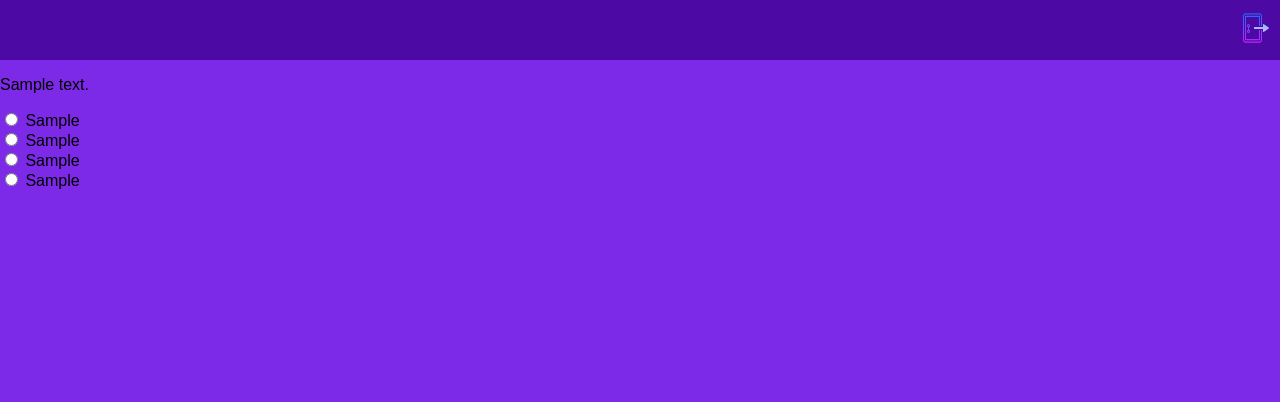
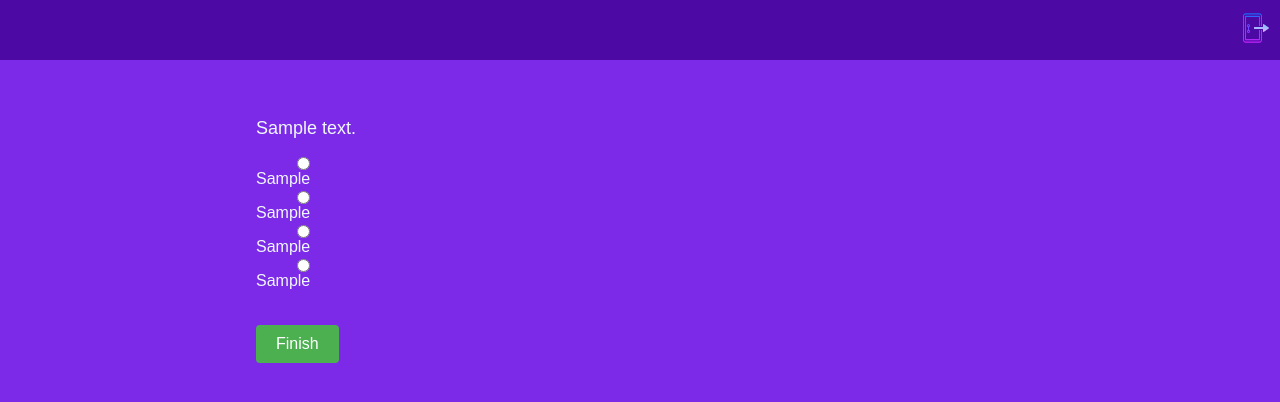
Before and after one commit to varsha-nagle/Quiz-App, a Django app: page /quiz/ in a window 1280 px wide. Shown: the top 402 px of the page. Run offline with Django 4.2, Linux system fonts and the light colour scheme; tables that the repository leaves empty hold one stand-in row (values such as "Sample post").

Commit message:
code for one question show at time with prev and next button

```diff
--- a/QuizMaster/QuizManager/static/quest.css
+++ b/QuizMaster/QuizManager/static/quest.css
@@ -50,3 +50,63 @@ header {
     left: 50%;
     transform: translateX(-50%);
 }
+
+.quiz-container {
+    width: 60%;
+    margin: 50px auto;
+    padding: 20px;
+    margin-top: 20px; /* Add margin to the top */
+    margin-bottom: 20px; /* Add margin to the bottom */
+}
+
+.quiz-container p {
+    font-size: 18px;
+    margin-bottom: 15px;
+    text-align: center;
+    color: aliceblue;
+
+}
+
+.quiz-container .options {
+    display: grid;
+    justify-content: space-between;
+    margin-bottom: 20px;
+     color: aliceblue;
+}
+
+.quiz-container .options label {
+    display: block;
+    padding: 10px;
+    margin: 5px 0; /* Adjust margin-bottom to create space between options */
+    cursor: pointer;
+}
+
+.quiz-container .options label:hover {
+    background-color: #f5f5f5;
+}
+
+.quiz-container input[type="radio"] {
+    margin-right: 10px;
+}
+
+.quiz-container label {
+    display: block;
+    margin-bottom: 10px;
+    text-align: center;
+}
+
+
+.quiz-container input[type="submit"] {
+    background-color: #4caf50;
+    color: white;
+    padding: 10px 20px;
+    font-size: 16px;
+    border: none;
+    border-radius: 4px;
+    cursor: pointer;
+    margin-top: 15px;
+}
+
+.quiz-container input[type="submit"]:hover {
+    background-color: #45a049;
+}
--- a/QuizMaster/QuizManager/templates/quiz_page.html
+++ b/QuizMaster/QuizManager/templates/quiz_page.html
@@ -18,40 +18,27 @@
         </div>
     </header>
 
-    {% for question in questions %}
-    <div>
-        <p>{{ question.question_text }}</p>
-        <form>
-            <input type="radio" name="question{{ question.id }}" value="{{ question.option1 }}"> {{ question.option1 }}<br>
-            <input type="radio" name="question{{ question.id }}" value="{{ question.option2 }}"> {{ question.option2 }}<br>
-            <input type="radio" name="question{{ question.id }}" value="{{ question.option3 }}"> {{ question.option3 }}<br>
-            <input type="radio" name="question{{ question.id }}" value="{{ question.option4 }}"> {{ question.option4 }}<br>
+     <div class="quiz-container">
+         <form method="post" action="{% url 'quiz_page' %}">
+          {% csrf_token %}
+              <div class="options">
+                    <p>{{ current_question.question_text }}</p>
+                    <input type="radio" name="question{{ current_question.id }}" value="{{ current_question.option1 }}"> {{ current_question.option1 }}<br>
+                    <input type="radio" name="question{{ current_question.id }}" value="{{ current_question.option2 }}"> {{ current_question.option2 }}<br>
+                    <input type="radio" name="question{{ current_question.id }}" value="{{ current_question.option3 }}"> {{ current_question.option3 }}<br>
+                    <input type="radio" name="question{{ current_question.id }}" value="{{ current_question.option4 }}"> {{ current_question.option4 }}<br>
+              </div>
+
+            {% if current_question_index > 0 %}
+                <input type="submit" name="previous" value="Previous">
+            {% endif %}
+
+            {% if current_question_index < last_question_index %}
+                <input type="submit" name="next" value="Next">
+            {% else %}
+                <input type="submit" value="Finish">
+            {% endif %}
         </form>
     </div>
-    {% endfor %}
-<!--    <div>-->
-<!--        <p>{{ current_question.question_text }}</p>-->
-<!--        <form method="post">-->
-<!--            {% csrf_token %}-->
-<!--            <input type="radio" name="selected_option" value="{{ current_question.option1 }}"> {{ current_question.option1 }}<br>-->
-<!--            <input type="radio" name="selected_option" value="{{ current_question.option2 }}"> {{ current_question.option2 }}<br>-->
-<!--            <input type="radio" name="selected_option" value="{{ current_question.option3 }}"> {{ current_question.option3 }}<br>-->
-<!--            <input type="radio" name="selected_option" value="{{ current_question.option4 }}"> {{ current_question.option4 }}<br>-->
-<!--            <button type="submit">Next</button>-->
-<!--        </form>-->
-<!--    </div>-->
-
-<!--<div>-->
-<!--        <p>{{ current_question.question_text }}</p>-->
-<!--        <form method="post">-->
-<!--            {% csrf_token %}-->
-<!--            <input type="radio" name="selected_option" value="{{ current_question.option1 }}"> {{ current_question.option1 }}<br>-->
-<!--            <input type="radio" name="selected_option" value="{{ current_question.option2 }}"> {{ current_question.option2 }}<br>-->
-<!--            <input type="radio" name="selected_option" value="{{ current_question.option3 }}"> {{ current_question.option3 }}<br>-->
-<!--            <input type="radio" name="selected_option" value="{{ current_question.option4 }}"> {{ current_question.option4 }}<br>-->
-<!--                <button type="submit">Next</button>-->
-<!--        </form>-->
-<!--    </div>-->
-
 </body>
 </html>
--- a/QuizMaster/QuizManager/views.py
+++ b/QuizMaster/QuizManager/views.py
@@ -56,6 +56,60 @@ def rules_view(request):
     return render(request, 'rules.html')
 
 
+# def quiz_page(request):
+#     # Get the current question ID from the session or default to the first question
+#     current_question_id = request.session.get('current_question_id', None)
+#     if current_question_id is None:
+#         questions = Question.objects.all()
+#         if questions:
+#             current_question_id = questions.first().id
+#             request.session['current_question_id'] = current_question_id
+#
+#     # Get the current question based on the current_question_id
+#     current_question = Question.objects.get(id=current_question_id)
+#
+#     # Handle form submission if any
+#     if request.method == 'POST':
+#         # Process the submitted answer and update the session
+#         submitted_answer = request.POST.get(f'question{current_question_id}', None)
+#         # Add your answer processing logic here
+#
+#         # Move to the next question or finish the quiz based on your logic
+#         # For example, move to the next question:
+#         next_question = Question.objects.filter(id__gt=current_question_id).first()
+#         if next_question:
+#             request.session['current_question_id'] = next_question.id
+#             return redirect('quiz_page')
+#         else:
+#             # Redirect to a quiz completion page or wherever you want to go after the last question
+#             return redirect('quiz_complete')
+#
+#     return render(request, 'quiz_page.html', {'current_question': current_question})
+
+
 def quiz_page(request):
+    current_question_index = request.session.get('current_question_index', 0)
     questions = Question.objects.all()
-    return render(request, 'quiz_page.html', {'questions': questions})
+
+    if current_question_index >= len(questions):
+        # Redirect to a quiz completion page or wherever you want to go after the last question
+        return redirect('quiz_complete')
+
+    current_question = questions[current_question_index]
+    last_question_index = len(questions) - 1
+
+    if request.method == 'POST':
+        # Process the submitted answer and update the session
+        submitted_answer = request.POST.get(f'question{current_question.id}', None)
+        # Add your answer processing logic here
+
+        # Determine whether it's "Next" or "Previous" based on the button clicked
+        if 'next' in request.POST:
+            current_question_index += 1
+        elif 'previous' in request.POST:
+            current_question_index -= 1
+
+        request.session['current_question_index'] = current_question_index
+        return redirect('quiz_page')
+
+    return render(request, 'quiz_page.html', {'current_question': current_question, 'total_questions': len(questions), 'current_question_index': current_question_index, 'last_question_index': last_question_index})
```
